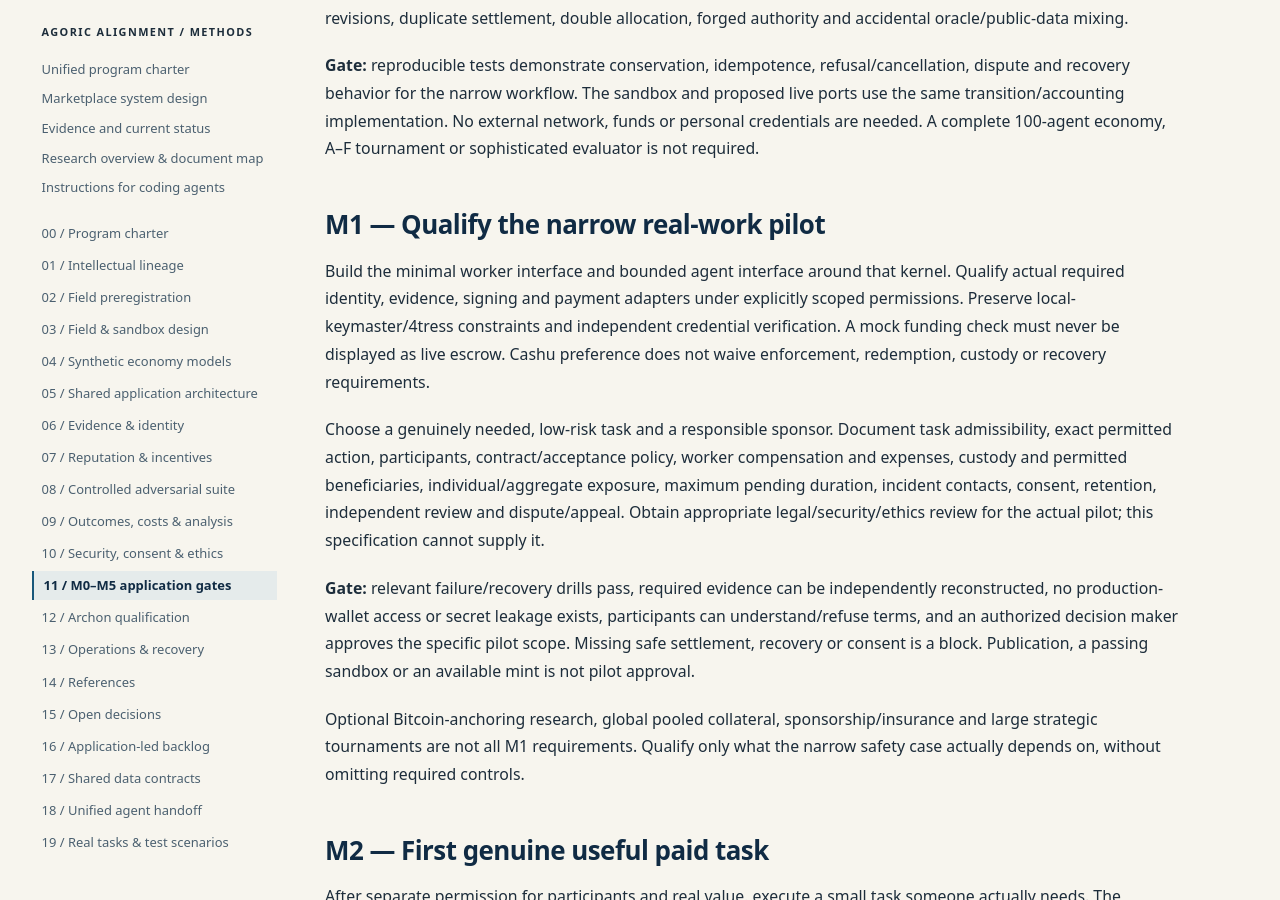
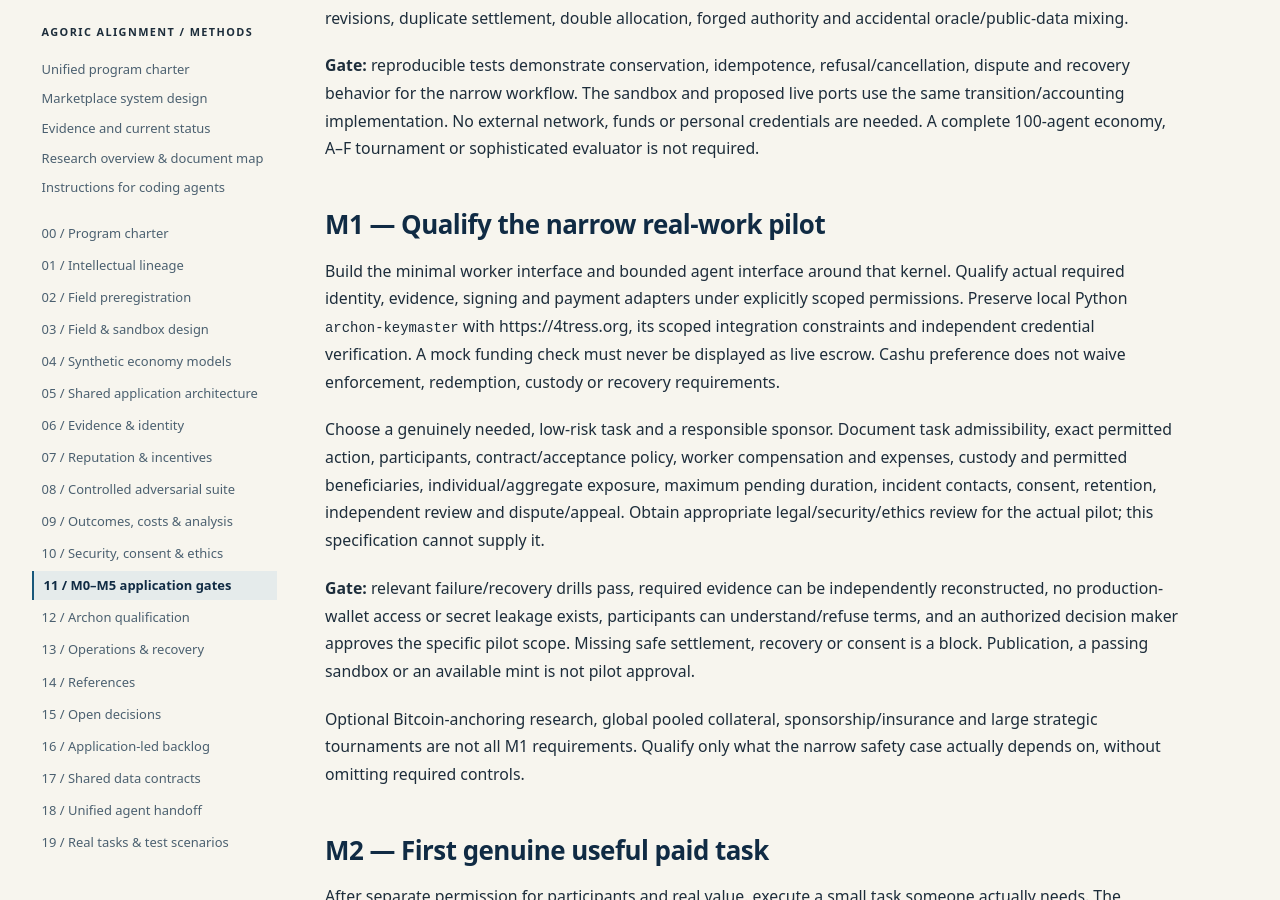
Before and after one commit to santyr/santyr.github.io, a Jekyll site: the page built from articles/bitcoin-alignment-of-autonomous-agents/agoric-alignment-experiment/docs/11-stage-gates.md, in a window 1280 px wide and 900 px high, scrolled down 710 px. Built offline with Jekyll 4.4.1, drawn with Linux system fonts in a browser that asks for light colours; our own code applies the rules of GitHub Pages for plain Markdown files.

Commit message:
Retain explicit archon-keymaster and 4tress requirements in unified execution guides

```diff
--- a/articles/bitcoin-alignment-of-autonomous-agents/agoric-alignment-experiment/docs/11-stage-gates.md
+++ b/articles/bitcoin-alignment-of-autonomous-agents/agoric-alignment-experiment/docs/11-stage-gates.md
@@ -10,7 +10,7 @@ Implement one genuine-task-shaped workflow in the intended application domain: s
 
 ## M1 — Qualify the narrow real-work pilot
 
-Build the minimal worker interface and bounded agent interface around that kernel. Qualify actual required identity, evidence, signing and payment adapters under explicitly scoped permissions. Preserve local-keymaster/4tress constraints and independent credential verification. A mock funding check must never be displayed as live escrow. Cashu preference does not waive enforcement, redemption, custody or recovery requirements.
+Build the minimal worker interface and bounded agent interface around that kernel. Qualify actual required identity, evidence, signing and payment adapters under explicitly scoped permissions. Preserve local Python `archon-keymaster` with https://4tress.org, its scoped integration constraints and independent credential verification. A mock funding check must never be displayed as live escrow. Cashu preference does not waive enforcement, redemption, custody or recovery requirements.
 
 Choose a genuinely needed, low-risk task and a responsible sponsor. Document task admissibility, exact permitted action, participants, contract/acceptance policy, worker compensation and expenses, custody and permitted beneficiaries, individual/aggregate exposure, maximum pending duration, incident contacts, consent, retention, independent review and dispute/appeal. Obtain appropriate legal/security/ethics review for the actual pilot; this specification cannot supply it.
 
```
Also changed, not shown: articles/bitcoin-alignment-of-autonomous-agents/agoric-alignment-experiment/docs/05-architecture.md (+1 -1 lines), articles/bitcoin-alignment-of-autonomous-agents/agoric-alignment-experiment/docs/10-security-and-ethics.md (+2 -0 lines), articles/bitcoin-alignment-of-autonomous-agents/agoric-alignment-experiment/docs/13-operations.md (+2 -0 lines), articles/bitcoin-alignment-of-autonomous-agents/agoric-alignment-experiment/docs/16-implementation-backlog.md (+1 -1 lines), README.md.
